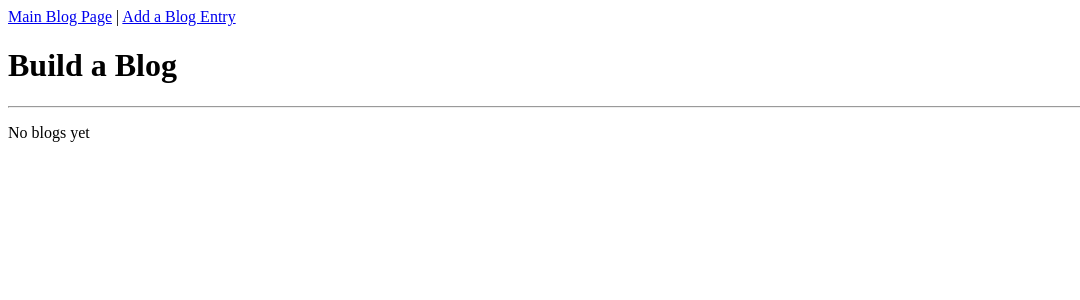
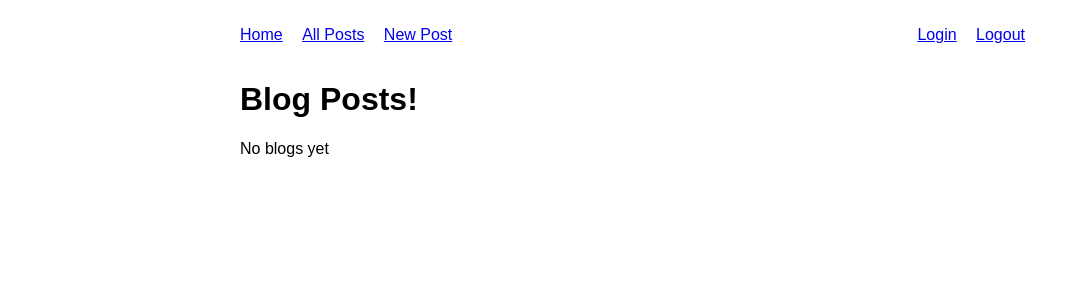
Before and after one commit to laurengiro/blogz, a Flask app: page /blog in a window 1280 px wide. Shown: the top 300 px of the page, without its empty margins (0-1080 px from the left). Run offline with Flask 2, Linux system fonts and the light colour scheme; data that the repository does not hold is empty.

Commit message:
Finished all blogz assignment requirements

```diff
--- a/main.py
+++ b/main.py
@@ -1,32 +1,148 @@
-from flask import Flask, request, redirect, render_template
+from flask import Flask, request, redirect, render_template, session, flash
 from flask_sqlalchemy import SQLAlchemy
 
 app = Flask(__name__)
 app.config['DEBUG'] = True
-app.config['SQLALCHEMY_DATABASE_URI'] = 'mysql+pymysql://build-a-blog:buildablog@localhost:8889/build-a-blog'
+app.config['SQLALCHEMY_DATABASE_URI'] = 'mysql+pymysql://blogz:blogzpw@localhost:8889/blogz'
 app.config['SQLALCHEMY_ECHO'] = True
 db = SQLAlchemy(app)
+app.secret_key = 'y337kGcys&zP3B'
 
 class Blog(db.Model):
     id = db.Column(db.Integer, primary_key=True)
     title = db.Column(db.String(250))
     body = db.Column(db.String(5000))
+    owner_id = db.Column(db.Integer, db.ForeignKey('user.id'))
 
-    def __init__(self, title, body):
+    def __init__(self, title, body, owner):
         self.title = title
         self.body = body
+        self.owner = owner
+
+class User(db.Model):
+
+    id = db.Column(db.Integer, primary_key=True)
+    username = db.Column(db.String(120), unique=True)
+    password = db.Column(db.String(120))
+    blogs = db.relationship('Blog', backref='owner')
+
+    def __init__(self, username, password):
+        self.username = username
+        self.password = password
+
+
+@app.before_request
+def require_login():
+    allowed_routes = ['login', 'list_blogs', 'index', 'signup', 'logout']
+    if request.endpoint not in allowed_routes and 'username' not in session:
+        return redirect('/login')
+
+
+@app.route('/login', methods=['POST', 'GET'])
+def login():
+    if request.method == 'POST':
+        username = request.form['username']
+        password = request.form['password']
+        user = User.query.filter_by(username=username).first()
+        if user:
+            if user.password == password:
+                session['username'] = username
+                flash('Logged in')
+                return redirect('/newpost')
+            else:
+                flash('Invalid passsord', 'error')
+                return render_template('login.html', username=username)
+        else:
+            flash('User does not exist', 'error')
+
+    return render_template('login.html')
+
+
+def test_len(field):
+    if len(field)>=3:
+        return True
+    else:
+        return False
+
+def test_space(field):
+    if ' ' not in field:
+        return True
+    else:
+        return False
+
+def validate_field(field):
+    if test_len(field) and test_space(field):
+        return True
+    else:
+        return False
+
+
+@app.route('/signup', methods=['POST', 'GET'])
+def signup():
+    if request.method == 'POST':
+        username = request.form['username']
+        password = request.form['password']
+        verify_password = request.form['verify']
+
+        username_error = ''
+        password_error = ''
+        password_match_error = ''
+
+        existing_user = User.query.filter_by(username=username).first()
+
+        if not existing_user:
+            if not validate_field(username):
+                username_error = 'That\'s not a valid username'
+            if not validate_field(password):
+                password_error = 'That\'s not a valid password'
+            if not validate_field(verify_password) or password != verify_password:
+                password_match_error = 'Passwords don\'t match'
+            if not username_error and not password_error and not password_match_error:
+                new_user = User(username, password)
+                db.session.add(new_user)
+                db.session.commit()
+                session['username'] = username
+                flash('User created')
+                return redirect('/newpost')
+            else:
+                return render_template('signup.html', username=username, username_error=username_error, password_error=password_error, password_match_error=password_match_error)
+        else:
+            flash('Username already exists', 'error')
+            return render_template('signup.html', username=username)
+
+    return render_template('signup.html')
+
+
+@app.route('/logout')
+def logout():
+
+    try:
+        del session['username']
+        flash("Logged out")
+    finally:
+        return redirect('/blog')
+
+
+@app.route('/')
+def index():
+    users = User.query.all()
+    return render_template('index.html', users=users)
 
 
 @app.route('/blog', methods=['POST', 'GET'])
-def index():
+def list_blogs():
 
     blog_id = request.args.get('id')
+    user_id = request.args.get('user')
     if blog_id:
         blog = Blog.query.filter_by(id=int(blog_id)).all()
-        return render_template('single_blog.html', title='Blog', blog=blog)
+        return render_template('single_blog.html', blog=blog)
+    elif user_id:
+        blogs = Blog.query.filter_by(owner_id=int(user_id)).all()
+        return render_template('blog.html', blogs=blogs)
     else:
         blogs = Blog.query.all()
-        return render_template('blog.html', title='Build a Blog', blogs=blogs)
+        return render_template('blog.html', blogs=blogs)
 
 
 def test_empty(field):
@@ -39,6 +155,7 @@ def test_empty(field):
 def new_post():
 
     if request.method == 'POST':
+        owner = User.query.filter_by(username=session['username']).first()
         blog_title = request.form['blog_title']
         blog_body = request.form['body']
 
@@ -52,15 +169,16 @@ def new_post():
             body_error = 'Please fill in the body'
 
         if not title_error and not body_error:
-            new_blog = Blog(blog_title, blog_body)
+            new_blog = Blog(blog_title, blog_body, owner)
             db.session.add(new_blog)
+
             db.session.commit()
             blog_id = new_blog.id
             return redirect('/blog?id={0}'.format(blog_id))
         else:
             return render_template('new_post.html', blog_title=blog_title, body=blog_body, title_error=title_error, body_error=body_error)
     else:
-        return render_template('new_post.html', title='New Post')
+        return render_template('new_post.html')
 
 
 if __name__ == '__main__':
--- a/templates/base.html
+++ b/templates/base.html
@@ -1,24 +1,68 @@
 <!DOCTYPE html>
 <html>
+
 <head>
-        <title>{{title}}</title>
+    <title>Blogz</title>
     <style>
-            .error{
+        body {
+            font-family: sans-serif;
+            width: 800px;
+            margin: 0 auto;
+            padding: 10px;
+        }
+
+        .error {
             color: red;
             font-style: italic;
         }
+
+        .author {
+            font-style: italic;
+        }
+
+        nav ul {
+            padding: 0;
+            display: inline-block;
+        }
+
+        nav ul li {
+            list-style: none;
+            display: inline-block;
+            margin-right: 15px;
+        }
+
+        nav #account-options {
+            float: right;
+        }
     </style>
 </head>
+
 <body>
 
     <nav>
-            <a href='/blog'>Main Blog Page</a> |
-            <a href='/newpost'>Add a Blog Entry</a>
+        <ul>
+            <li><a href='/'>Home</a></li>
+            <li><a href='/blog'>All Posts</a></li>
+            <li><a href='/newpost'>New Post</a></li>
+        </ul>
+        <ul id='account-options'>
+            <li><a href='/login'>Login</a></li>
+            <li><a href='/logout'>Logout</a></li>
+        </ul>
     </nav>
 
+
+    {% with messages = get_flashed_messages(with_categories=True) %}
+    <ul>
+        {% for category,message in messages %}
+        <li class="{{category}}">{{message}}</li>
+        {% endfor %}
+    </ul>
+    {% endwith %}
 
     {% block content %}
     {% endblock %}
 
 </body>
+
 </html>
--- a/templates/blog.html
+++ b/templates/blog.html
@@ -1,9 +1,7 @@
 {% extends "base.html" %}
 
 {% block content %}
-<h1>Build a Blog</h1>
-
-<hr />
+<h1>Blog Posts!</h1>
 
 {% if blogs|length == 0 %}
 <p>No blogs yet</p>
@@ -16,6 +14,9 @@
 <p>
     {{blog.body}}
 </p>
+<p class="author">
+    written by <a href='/blog?user={{blog.owner.id}}'>{{blog.owner.username}}</a>
+</p>
 <hr />
 {% endfor %}
 
--- a/templates/single_blog.html
+++ b/templates/single_blog.html
@@ -9,6 +9,9 @@
 <p>
     {{blog.body}}
 </p>
+<p class='author'>
+    written by <a href='/blog?user={{blog.owner.id}}'>{{blog.owner.username}}</a>
+</p>
 {% endfor %}
 
 {% endblock %}
```
Also changed, not shown: templates/index.html (added, +19 -0 lines), templates/login.html (added, +24 -0 lines), templates/signup.html (added, +31 -0 lines). Lines whose indentation alone changed are shown as unchanged.
